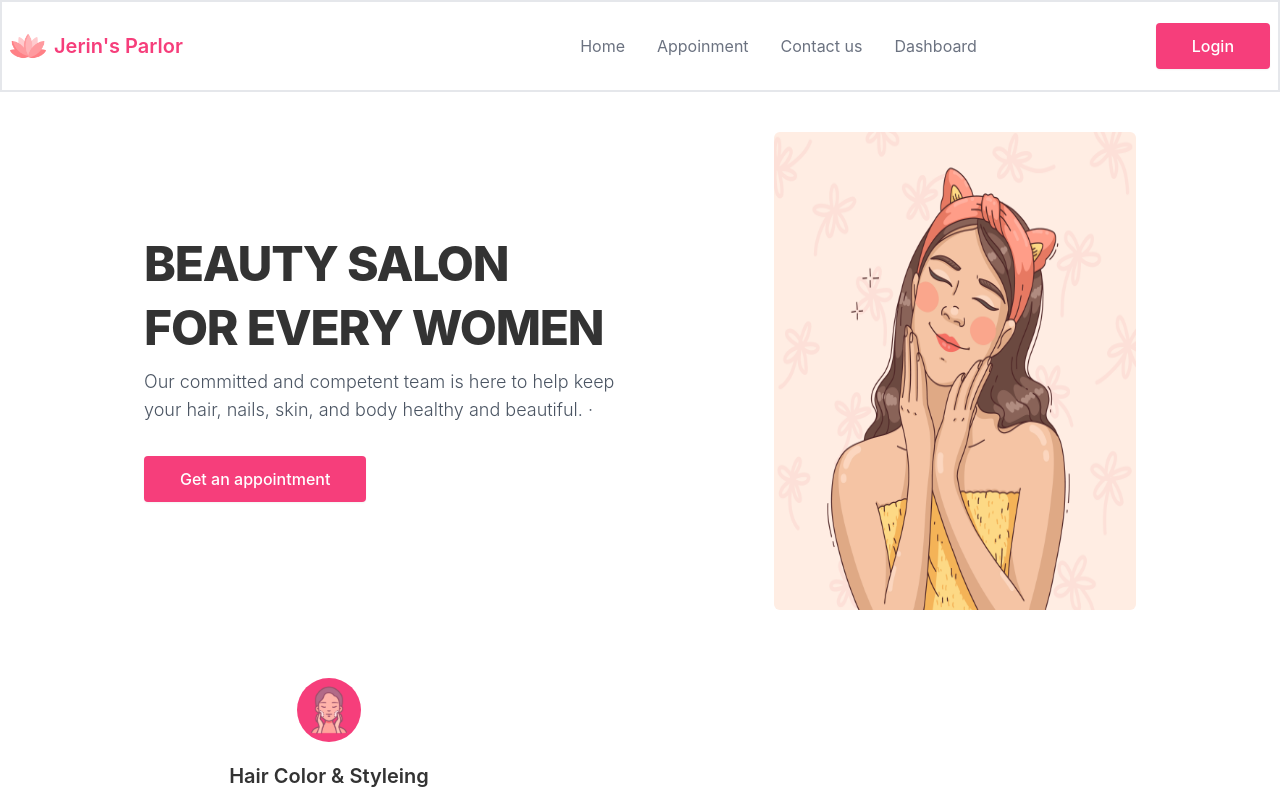
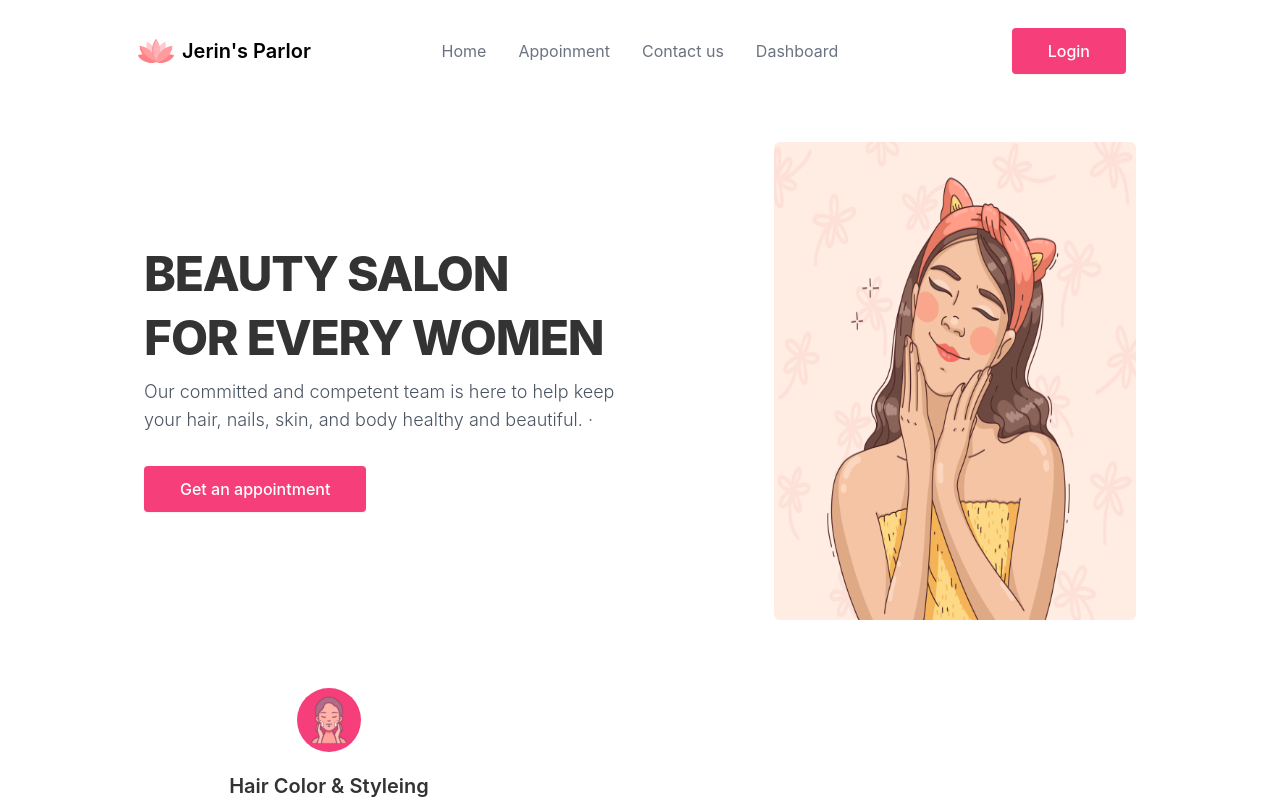
Before and after one commit to Saiket-Das/jerin-parlor, a React (Create React App) app in the folder frontend/: page / in a window 1280 px wide. Shown: the top 800 px of the page. Built offline with nearby package versions, Linux system fonts and the light colour scheme.

Commit message:
Frontend - Header styles updated

```diff
--- a/frontend/src/app/components/shared/Header.tsx
+++ b/frontend/src/app/components/shared/Header.tsx
@@ -49,9 +49,92 @@ const Header = () => {
   );
 
   return (
-    <div className="">
-      <div className="navbar border-2 bg-base-100 py-5 ">
-        {/* ------ MOBILE - MENU ICON ------ */}
+    // <div className="lg:mx-40">
+    //   <div className="navbar border-2 bg-base-100 py-5 ">
+    //     {/* ------ MOBILE - MENU ICON ------ */}
+    //     <div className="navbar-start">
+    //       <div className="dropdown">
+    //         <label tabIndex={0} className="btn btn-ghost lg:hidden">
+    //           <svg
+    //             xmlns="http://www.w3.org/2000/svg"
+    //             className="h-5 w-5"
+    //             fill="none"
+    //             viewBox="0 0 24 24"
+    //             stroke="currentColor"
+    //           >
+    //             <path
+    //               strokeLinecap="round"
+    //               strokeLinejoin="round"
+    //               strokeWidth="2"
+    //               d="M4 6h16M4 12h8m-8 6h16"
+    //             />
+    //           </svg>
+    //         </label>
+    //         <ul
+    //           tabIndex={0}
+    //           className="menu menu-compact dropdown-content mt-3 p-2 shadow bg-base-100 rounded-box w-52"
+    //         >
+    //           {/* ------ MOBILE - MENU ITEMS LIST ------ */}
+    //           {menuItems}
+    //           <li className="navbar-end flex lg:hidden">
+    //             <AppButton navigate={routes.SIGNIN}>Login</AppButton>
+    //           </li>
+    //         </ul>
+    //       </div>
+
+    //       {/* --------- LOGO --------- */}
+    //       <Link to="/">
+    //         <div className="navbar-start flex items-center border-2">
+    //           <img
+    //             src={logo}
+    //             className="mr-2 h-12 sm:h-9"
+    //             alt="Flowbite Logo"
+    //           />
+    //           <h2 className="self-center text-xl font-semibold whitespace-nowrap text-black">
+    //             Jerin's Parlor
+    //           </h2>
+    //         </div>
+    //       </Link>
+    //     </div>
+
+    //     {/* ------ MOBILE - DASHBOARD ICON ------ */}
+    //     <div className="navbar-end">
+    //       <label
+    //         htmlFor="dashboard-sidebar"
+    //         tabIndex={1}
+    //         className="btn btn-ghost lg:hidden"
+    //       >
+    //         <svg
+    //           xmlns="http://www.w3.org/2000/svg"
+    //           className="h-5 w-5"
+    //           fill="none"
+    //           viewBox="0 0 24 24"
+    //           stroke="currentColor"
+    //         >
+    //           <path
+    //             strokeLinecap="round"
+    //             strokeLinejoin="round"
+    //             strokeWidth="2"
+    //             d="M4 6h16M4 12h8m-8 6h16"
+    //           />
+    //         </svg>
+    //       </label>
+    //     </div>
+
+    //     {/* ------ WEB - MENU ITEMS LIST ------ */}
+    //     <div className="navbar-center hidden lg:flex">
+    //       <ul className="menu menu-horizontal">{menuItems}</ul>
+    //     </div>
+
+    //     <div className="navbar-end hidden lg:flex">
+    //       <AppButton navigate={routes.SIGNIN}>Login</AppButton>
+    //     </div>
+    //   </div>
+    // </div>
+
+    <div className="lg:mx-[130px]">
+      <div className="bg-base-100 py-2">
+        <div className="navbar ">
           <div className="navbar-start">
             <div className="dropdown">
               <label tabIndex={0} className="btn btn-ghost lg:hidden">
@@ -74,15 +157,9 @@ const Header = () => {
                 tabIndex={0}
                 className="menu menu-compact dropdown-content mt-3 p-2 shadow bg-base-100 rounded-box w-52"
               >
-              {/* ------ MOBILE - MENU ITEMS LIST ------ */}
                 {menuItems}
-              <li className="navbar-end flex lg:hidden">
-                <AppButton navigate={routes.SIGNIN}>Login</AppButton>
-              </li>
               </ul>
             </div>
-
-          {/* --------- LOGO --------- */}
             <Link to="/">
               <div className="flex items-center">
                 <img
@@ -90,14 +167,26 @@ const Header = () => {
                   className="mr-2 h-12 sm:h-9"
                   alt="Flowbite Logo"
                 />
-              <span className="self-center text-xl font-semibold whitespace-nowrap">
+                <h2 className="self-center text-xl font-semibold whitespace-nowrap text-black">
                   Jerin's Parlor
-              </span>
+                </h2>
               </div>
             </Link>
           </div>
-        {/* ------ MOBILE - DASHBOARD ICON ------ */}
-        <div className="navbar-end">
+
+          <div className="navbar-center hidden lg:flex">
+            <ul className="menu menu-horizontal p-0">{menuItems}</ul>
+          </div>
+
+          <div className="navbar-end hidden lg:flex">
+            <ul className="menu menu-horizontal p-0">
+              <li>
+                <AppButton navigate={routes.SIGNIN}>Login</AppButton>
+              </li>
+            </ul>
+          </div>
+
+          <div className="navbar-end lg:hidden flex">
             <label
               htmlFor="dashboard-sidebar"
               tabIndex={1}
@@ -119,14 +208,6 @@ const Header = () => {
               </svg>
             </label>
           </div>
-
-        {/* ------ WEB - MENU ITEMS LIST ------ */}
-        <div className="navbar-center hidden lg:flex">
-          <ul className="menu menu-horizontal">{menuItems}</ul>
-        </div>
-
-        <div className="navbar-end hidden lg:flex">
-          <AppButton navigate={routes.SIGNIN}>Login</AppButton>
         </div>
       </div>
     </div>
```
Lines whose indentation alone changed are shown as unchanged.
